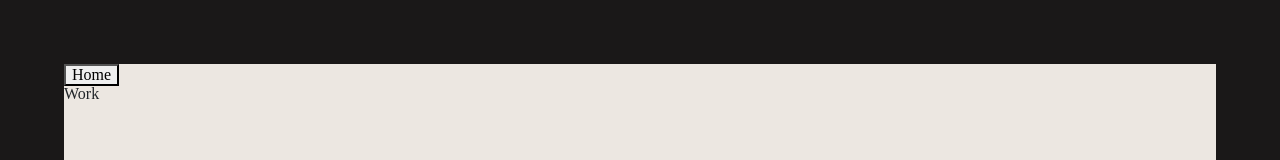
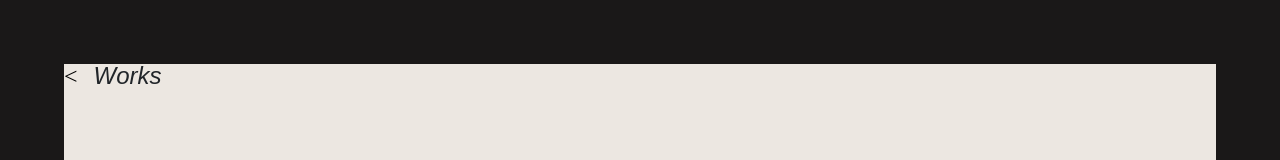
Before and after one commit to salvatorequagliariello/portfolio-website, a React (Vite) app: page /works in a window 1280 px wide. Shown: the top 160 px of the page. Built offline with nearby package versions, Linux system fonts and the light colour scheme; a web font is replaced by a local one.

Commit message:
add goback component

```diff
--- a/src/components/About.jsx
+++ b/src/components/About.jsx
@@ -1,10 +1,9 @@
-import { Link } from "react-router-dom";
+import GoBack from "./GoBackNavigation";
 
 const About = () => {
     return (
         <>
-        <button><Link to={"/"}>Home</Link></button>
-        <h1>About</h1>
+            <GoBack categoryName={"About"}/>
         </>
     );
 };
--- a/src/components/Contact.jsx
+++ b/src/components/Contact.jsx
@@ -1,12 +1,9 @@
-import { Link } from "react-router-dom";
+import GoBack from "./GoBackNavigation";
 
 const Contact = () => {
     return (
         <>
-        <div>
-            <button><Link to={"/"}>Home</Link></button>
-            <h1>Contact</h1>
-        </div>
+            <GoBack categoryName={"Contact"}/>
         </>
     )
 }
--- /dev/null
+++ b/src/components/GoBackNavigation.jsx
@@ -0,0 +1,12 @@
+import { Link } from "react-router-dom";
+
+const GoBack = ({ categoryName }) => {
+    return (
+        <div className="go-back__container">
+            <button className="go-back__button"><Link className="go-back__button-link" to={"/"}>{"<"}</Link></button>
+            <p className="go-back__category">{categoryName}</p>
+        </div>
+    )
+}
+
+export default GoBack;
--- a/src/components/Works.jsx
+++ b/src/components/Works.jsx
@@ -1,12 +1,11 @@
 import { Link } from "react-router-dom";
+
+import GoBack from "./GoBackNavigation";
 
 const Works = () => {
     return (
         <>
-        <div>
-            <button><Link to={"/"}>Home</Link></button>
-            <h1>Work</h1>
-        </div>
+            <GoBack categoryName={"Works"}/>
         </>
     )
 }
--- a/src/main.jsx
+++ b/src/main.jsx
@@ -10,6 +10,7 @@ import './styles/works.css'
 import './styles/about.css'
 import './styles/contact.css'
 import './styles/home.css'
+import './styles/goback.css'
 
 ReactDOM.createRoot(document.getElementById('root')).render(
   <React.StrictMode>
--- /dev/null
+++ b/src/styles/goback.css
@@ -0,0 +1,21 @@
+
+.go-back__container {
+    display: flex;
+    justify-content: flex-start;
+    align-items: center;
+    gap: 1rem;
+}
+
+.go-back__category {
+    font-family: var(--font-primary);
+    text-align: center;
+    vertical-align: center;
+
+    font-style: oblique;
+    font-size: 1.5rem;
+}
+
+.go-back__button-link {
+    font-size: 1.5rem;
+    text-align: center;
+}
--- a/src/styles/reset.css
+++ b/src/styles/reset.css
@@ -53,4 +53,10 @@ a:-webkit-any-link {
 	text-decoration: none;
 	color: inherit;
 	cursor: pointer;
-  }
+}
+button {
+	background: none;
+	border: none;
+	padding: 0;
+	margin: 0;
+}
```
Also changed, not shown: src/styles/main.css (line endings or trailing spaces).
